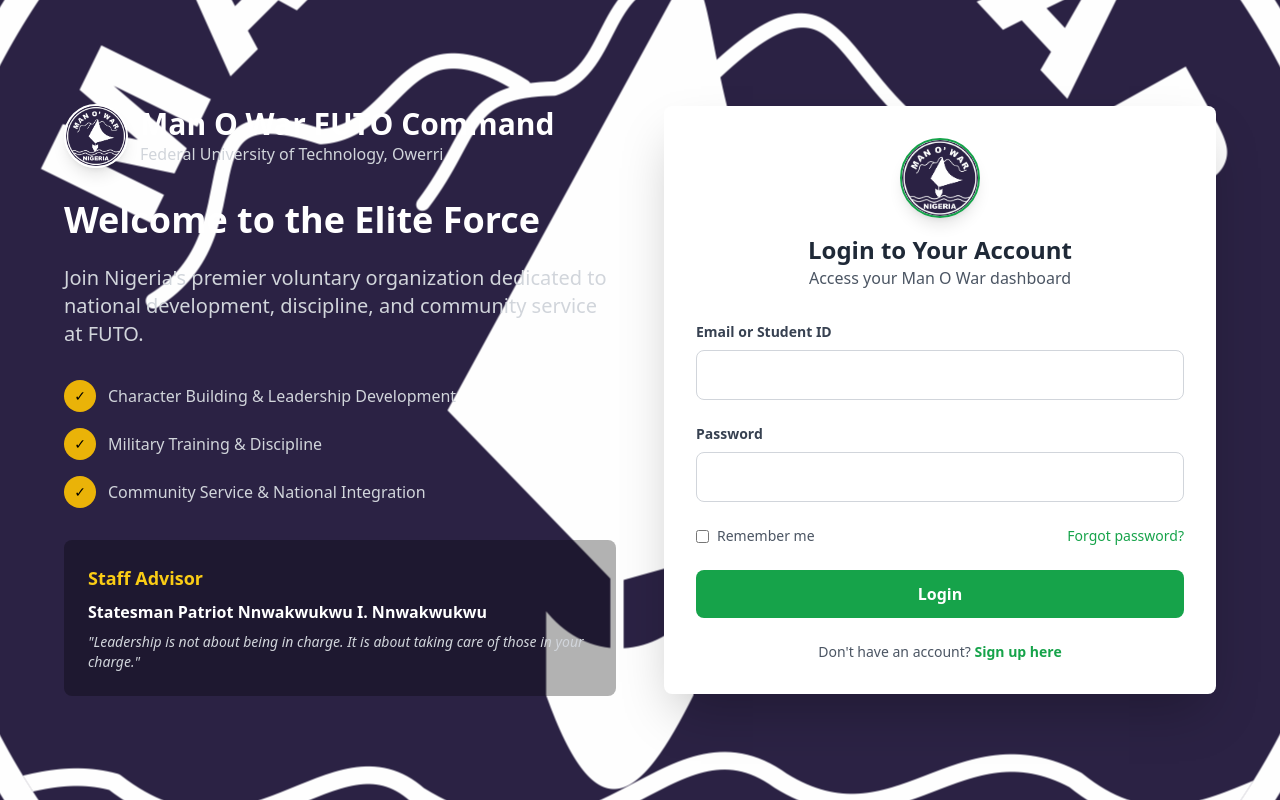
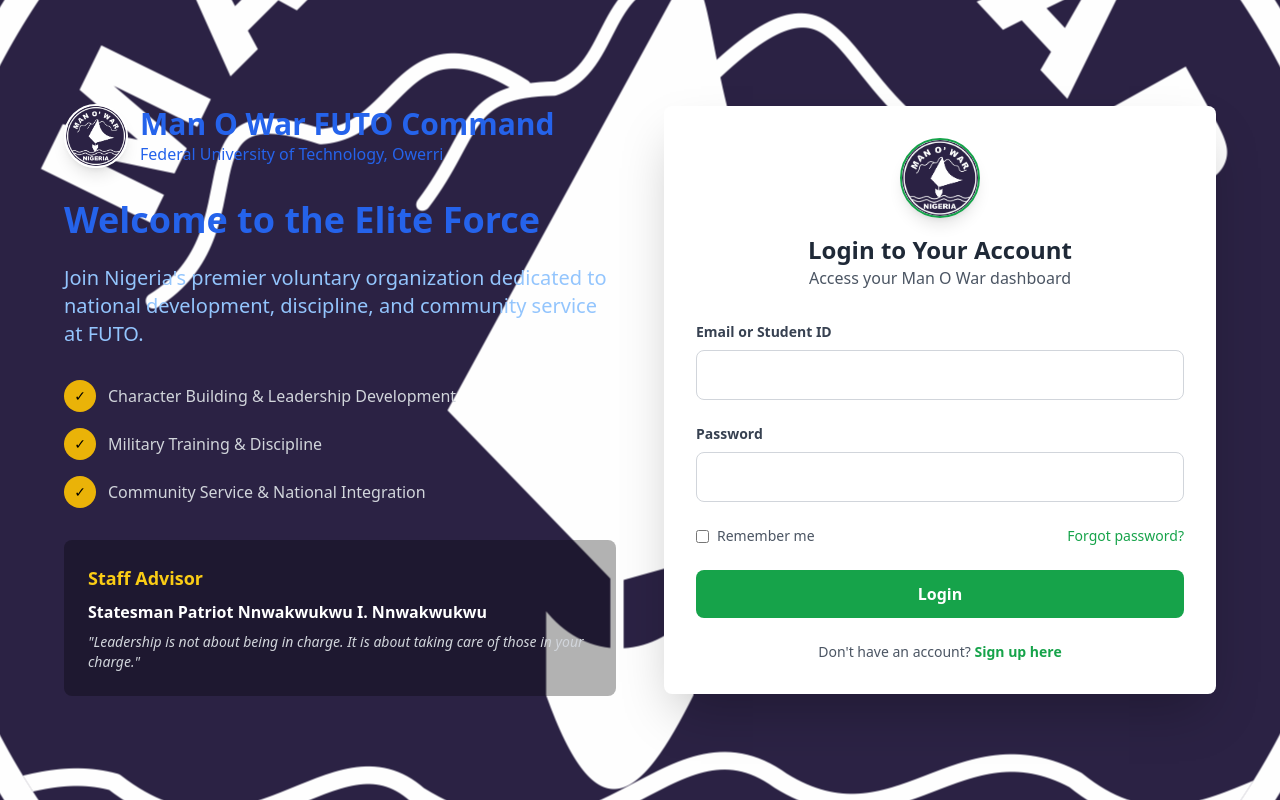
Before and after one commit to snowysite/man-o-war-futo-, a plain HTML site: page index.html in a window 1280 px wide. Drawn offline with nearby package versions, Linux system fonts and the light colour scheme.

Commit message:
Add files via upload

```diff
--- a/index.html
+++ b/index.html
@@ -363,13 +363,13 @@
                 <div class="flex flex-col sm:flex-row items-center sm:space-x-3 mb-6 lg:mb-8 text-center sm:text-left">
                     <img src="images/mow-logo.png" alt="Man O War Nigeria Logo" class="w-12 h-12 sm:w-16 sm:h-16 rounded-full border-2 border-white shadow-lg mb-3 sm:mb-0">
                     <div>
-                        <h1 class="text-xl sm:text-2xl lg:text-3xl font-bold">Man O War FUTO Command</h1>
-                        <p class="text-gray-300 text-sm sm:text-base">Federal University of Technology, Owerri</p>
-                    </div>
-                </div>
-
-                <h2 class="text-2xl sm:text-3xl lg:text-4xl font-bold mb-4 lg:mb-6 text-center sm:text-left">Welcome to the Elite Force</h2>
-                <p class="text-base sm:text-lg lg:text-xl mb-6 lg:mb-8 text-gray-300 text-center sm:text-left">
+                        <h1 class="text-xl text-blue-600 : text-2xl lg:text-3xl font-bold">Man O War FUTO Command</h1>
+                        <p class=" text-blue-600 : text-sm sm:text-base">Federal University of Technology, Owerri</p>
+                    </div>
+                </div>
+
+                <h2 class="text-2xl sm:text-3xl lg:text-4xl text-blue-600 : font-bold mb-4 lg:mb-6 text-center sm:text-left">Welcome to the Elite Force</h2>
+                <p class="text-base sm:text-lg lg:text-xl mb-6 lg:mb-8 text-blue-300 text-center sm:text-left">
                     Join Nigeria's premier voluntary organization dedicated to national development,
                     discipline, and community service at FUTO.
                 </p>
```
